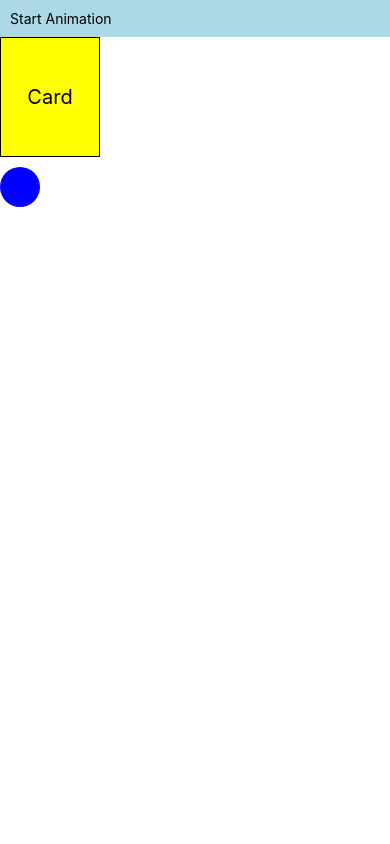
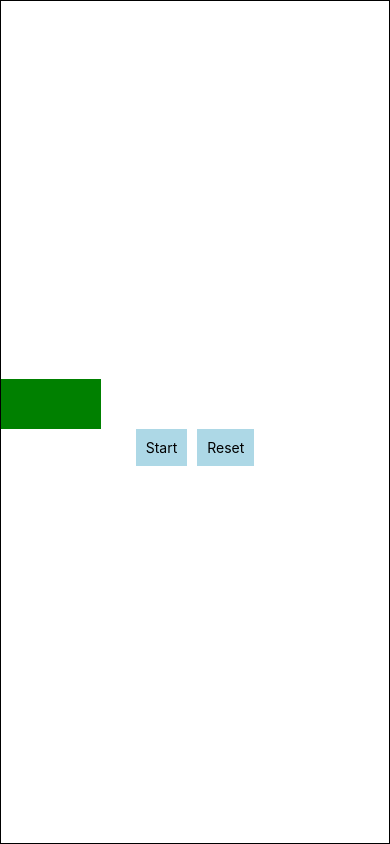
Before and after one commit to abhidatta0/Animations_AnimatedApi_Series, a React Native app: screen / in a window 390 px wide. Built offline with nearby package versions, Linux system fonts and the light colour scheme.

Commit message:
starter code for Interpolate

```diff
--- a/App.tsx
+++ b/App.tsx
@@ -6,13 +6,15 @@ import {
 import SimpleTextMount from './src/components/SimpleTextMount';
 import MovingCard from './src/components/MovingCard';
 import SequenceVsParallel from './src/components/SequenceVsParallel';
+import CardColorInterpolate from './src/components/CardColorInterpolate';
 
 const App = () => {
   return (
-    <SafeAreaView>
+    <SafeAreaView style={{flex: 1}}>
       {/* <SimpleTextMount /> */}
       {/* <MovingCard /> */}
-      <SequenceVsParallel />
+      {/* <SequenceVsParallel /> */}
+      <CardColorInterpolate />
     </SafeAreaView>
   );
 };
--- /dev/null
+++ b/src/components/CardColorInterpolate.tsx
@@ -0,0 +1,49 @@
+import {View, Text, TouchableOpacity, StyleSheet} from 'react-native';
+
+const CardColorInterpolate = ()=>{
+    const onStart = ()=> {
+
+    }
+
+    const onReset = ()=> {
+
+    }
+   return (
+    <View style={styles.container}>
+        <View style={[styles.box]} />
+        <View style={styles.btnGroup}>
+        <TouchableOpacity style={styles.btn} onPress={onStart}>
+            <Text>Start</Text>
+        </TouchableOpacity>
+        <TouchableOpacity style={styles.btn} onPress={onReset}>
+            <Text>Reset</Text>
+        </TouchableOpacity>
+        </View>
+    </View>
+   )
+}
+
+export default CardColorInterpolate;
+
+const styles = StyleSheet.create({
+    container:{
+     flex: 1,
+     borderWidth: 1,
+     justifyContent:'center',
+    },
+    box:{
+        width: 100,
+        height: 50,
+        backgroundColor:'green'
+    },
+    btnGroup:{
+      flexDirection:'row',
+      justifyContent:'center',
+      gap: 10,
+    },
+    btn:{
+        backgroundColor:'lightblue',
+        alignSelf:'center',
+        padding: 10,
+    }
+})
```
